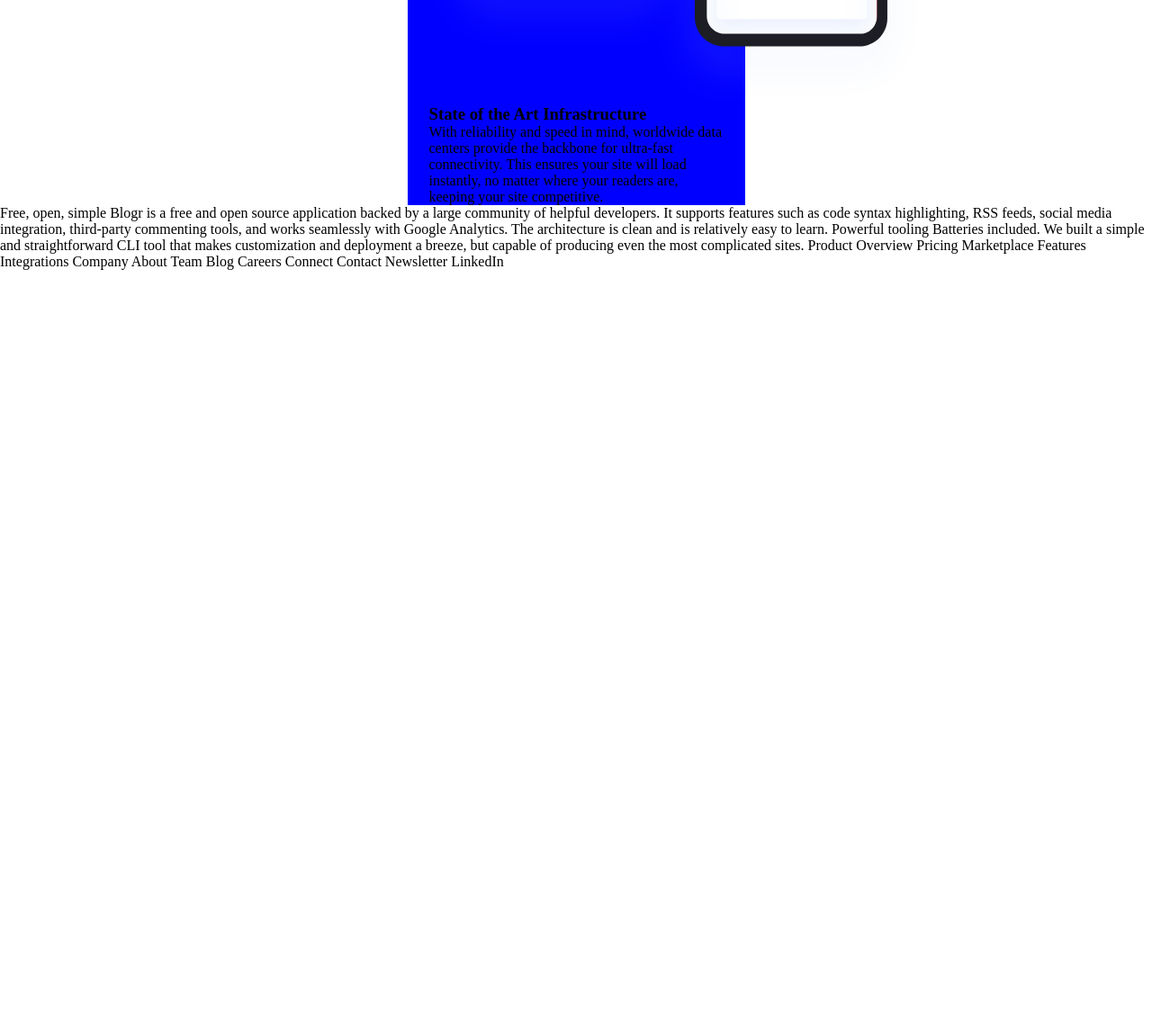
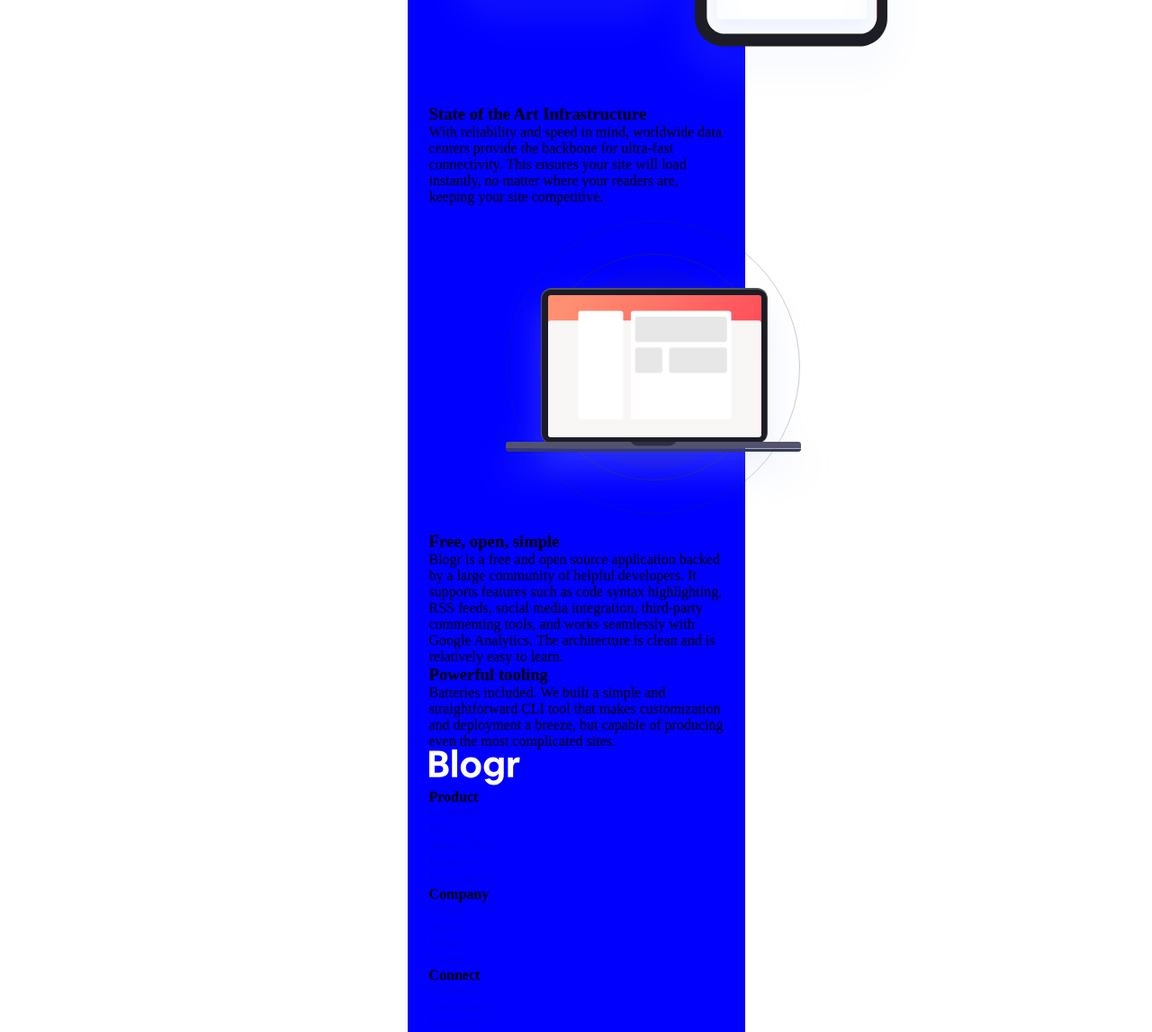
Before and after one commit to jpsmenezes/blogr-landing-page-main, a plain HTML site: page index.html in a window 1280 px wide. Shown: the part 1209-2356 px from the top of the page at 90% size. Before the commit the page ends 1509 px from the top, so only its background shows below. Drawn offline with Linux system fonts and the light colour scheme.

Commit message:
Update index.html

```diff
--- a/index.html
+++ b/index.html
@@ -112,42 +112,64 @@
         </div>
     </section>
 
+    <section id="freeOpenSimple">
+        <div class="wrapper">
+            <div class="col-a">
+                <img src="./images/illustration-laptop-mobile.svg" alt="">
+            </div>
+            <div class="col-b">
+                <h3>Free, open, simple</h3>
+                <p>
+                    Blogr is a free and open source application backed by a large community of helpful developers. It supports
+                    features such as code syntax highlighting, RSS feeds, social media integration, third-party commenting tools,
+                    and works seamlessly with Google Analytics. The architecture is clean and is relatively easy to learn.
+                </p>
+                <h3>Powerful tooling</h3>
+                <p>
+                    Batteries included. We built a simple and straightforward CLI tool that makes customization and deployment a breeze, but
+                    capable of producing even the most complicated sites.
+                </p>
+            </div>
+        </div>
+    </section>
 
+    <footer>
+        <div class="wrapper">
+            <a class="logo" href="#">
+                <img src="./images/logo.svg" alt="logo">
+            </a>
+            <div class="menu-footer">
+                <h4>Product</h4>
+                    <ul>
+                        <li><a href="#">Overview</a></li>
+                        <li><a href="#">Pricing</a></li>
+                        <li><a href="#">Marketplace</a></li>
+                        <li><a href="#">Features</a></li>
+                        <li><a href="#">Integrations</a></li>
+                    </ul>
+                </h4>
+            </div>
+            <div class="menu-footer">
+                <h4>Company</h4>
+                    <ul>
+                        <li><a href="#">About</a></li>
+                        <li><a href="#">Team</a></li>
+                        <li><a href="#">Blog</a></li>
+                        <li><a href="#">Careers</a></li>
+                    </ul>
+                </h4>
+            </div>
+            <div class="menu-footer">
+                <h4>Connect</h4>
+                    <ul>
+                        <li><a href="#">Contact</a></li>
+                        <li><a href="#">Newsletter</a></li>
+                        <li><a href="#">LinkedIn</a></li>
 
-
-
-
-
-
-
-  Free, open, simple
-  Blogr is a free and open source application backed by a large community of helpful developers. It supports
-  features such as code syntax highlighting, RSS feeds, social media integration, third-party commenting tools,
-  and works seamlessly with Google Analytics. The architecture is clean and is relatively easy to learn.
-
-  Powerful tooling
-  Batteries included. We built a simple and straightforward CLI tool that makes customization and deployment a breeze, but
-  capable of producing even the most complicated sites.
-
-  Product
-
-  Overview
-  Pricing
-  Marketplace
-  Features
-  Integrations
-
-  Company
-
-  About
-  Team
-  Blog
-  Careers
-
-  Connect
-
-  Contact
-  Newsletter
-  LinkedIn
+                    </ul>
+                </h4>
+            </div>
+        </div>
+    </footer>
 </body>
 </html>
```
